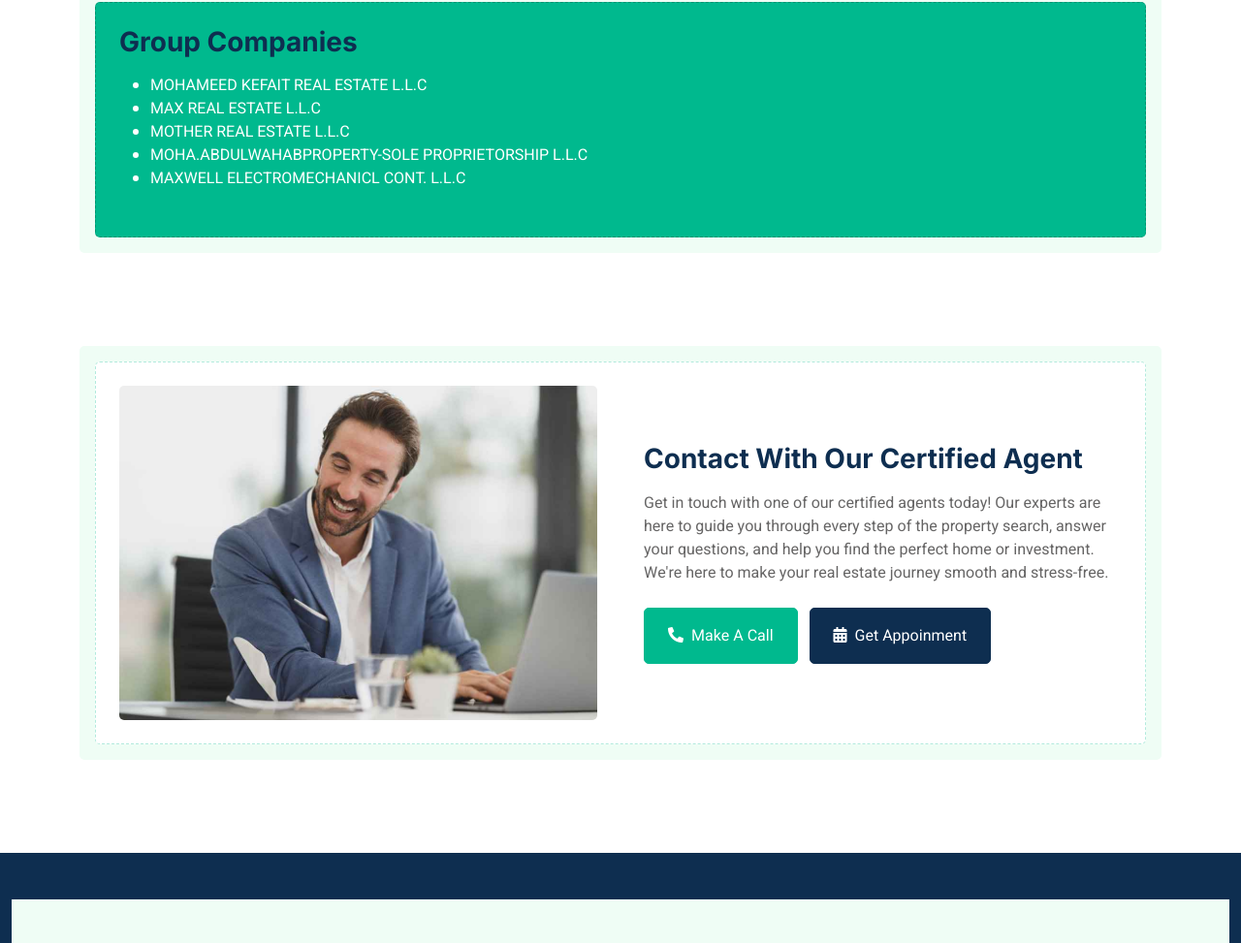
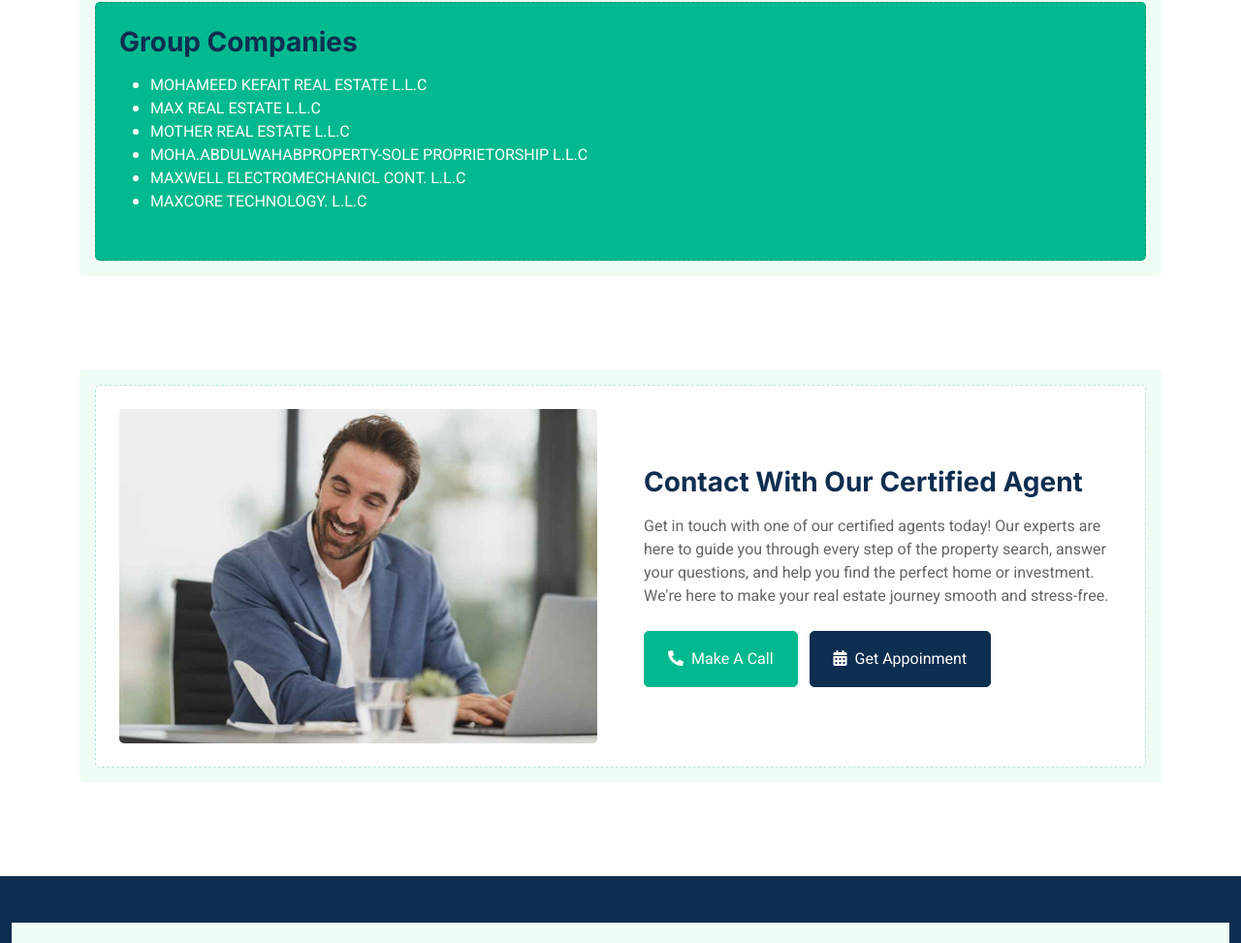
Before and after one commit to amalnadhv/maxrealestate, a plain HTML site: page about.html in a window 1280 px wide. Shown: the part 1502-2475 px from the top of the page at 97% size. Drawn offline with nearby package versions, Linux system fonts and the light colour scheme.

Commit message:
Update about.html

```diff
--- a/about.html
+++ b/about.html
@@ -168,6 +168,7 @@
                                     <li> MOTHER REAL ESTATE L.L.C </li>
                                     <li> MOHA.ABDULWAHABPROPERTY-SOLE PROPRIETORSHIP L.L.C </li>
                                     <li> MAXWELL ELECTROMECHANICL CONT. L.L.C </li>
+                                    <li> MAXCORE TECHNOLOGY. L.L.C </li>
                                 </Ul>
                             </div>
                         </div>
```
